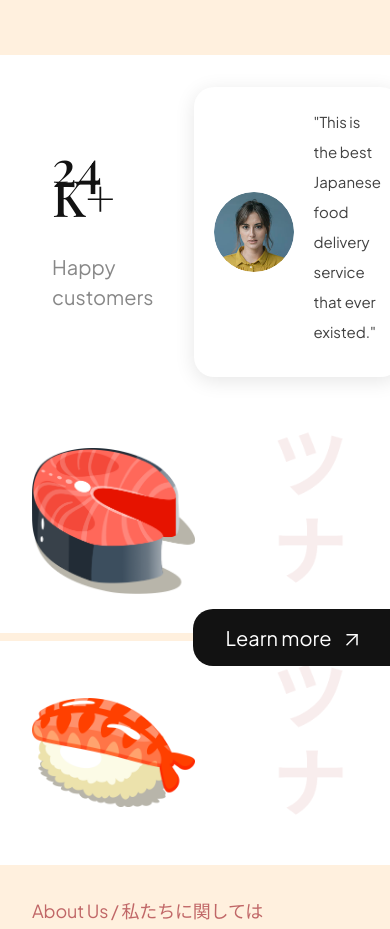
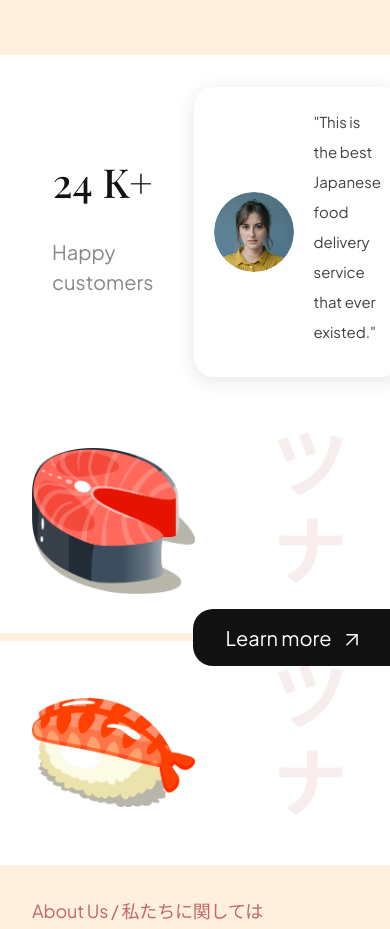
Before and after one commit to antoine174/SUSHI-project, a website built with Vite: page index.html in a window 390 px wide. Shown: the part 1200-2129 px from the top of the page. Built offline with nearby package versions, Linux system fonts and the light colour scheme.

Commit message:
Update hero.css
added a media query in hero section

```diff
--- a/css/sections/hero.css
+++ b/css/sections/hero.css
@@ -173,80 +173,9 @@
     margin-bottom: 10px;
     opacity: 0.8;
 }
-/* .hero-content-testimonial-ayout {
-    position: absolute;
-    inset: 0;
-    background-color:white;
-    width: 100%;
-    z-index: -1;
-} */
 
-
-/* .hero-content-info {
-    display: flex;
-    flex-direction: column;
-    gap: 20px;
-    padding: 20px;
-    z-index: 10;
+/* media*/
+@media screen and (max-width:1151px) {
+    .hero-content-customers h4 {
+    font-size: 40px;
 }
-
-
-.hero-content-info h1 {
-    font-family: var(--plus-jakarta-sans);
-    font-weight: 500;
-    font-size: 60px;
-    line-height: 24px;
-    color: var(--secondary-color);
-}
-
- */
-
-
-
-
-
-
-
-
-
-/* .hero {
-  display: flex;
-  min-height: calc(100vh - 74px);
-  overflow: hidden;
-}
-
-.hero-img {
-  flex: 1;
-  display: flex;
-  flex-direction: column;
-
-  position: relative;
-  z-index: 5
-}
-
-.hero-img img {
-  width: 120%;
-  height: 100%;
-  object-fit: contain;
-}
-*/
-/* .hero-img__overlay {
-  position: absolute;
-  inset: 0;
-  width: 100%;
-
-  background-color: var(--primary-color);
-  z-index: -1;
-} */
-/*
-.hero-img h2 {
-  position: absolute;
-  bottom: 0;
-  padding: 20px;
-
-  font-family: var(--playfair-display);
-  font-weight: 700;
-  font-size: 120px;
-  line-height: 138px;
-  color: #fff;
-} */
```
